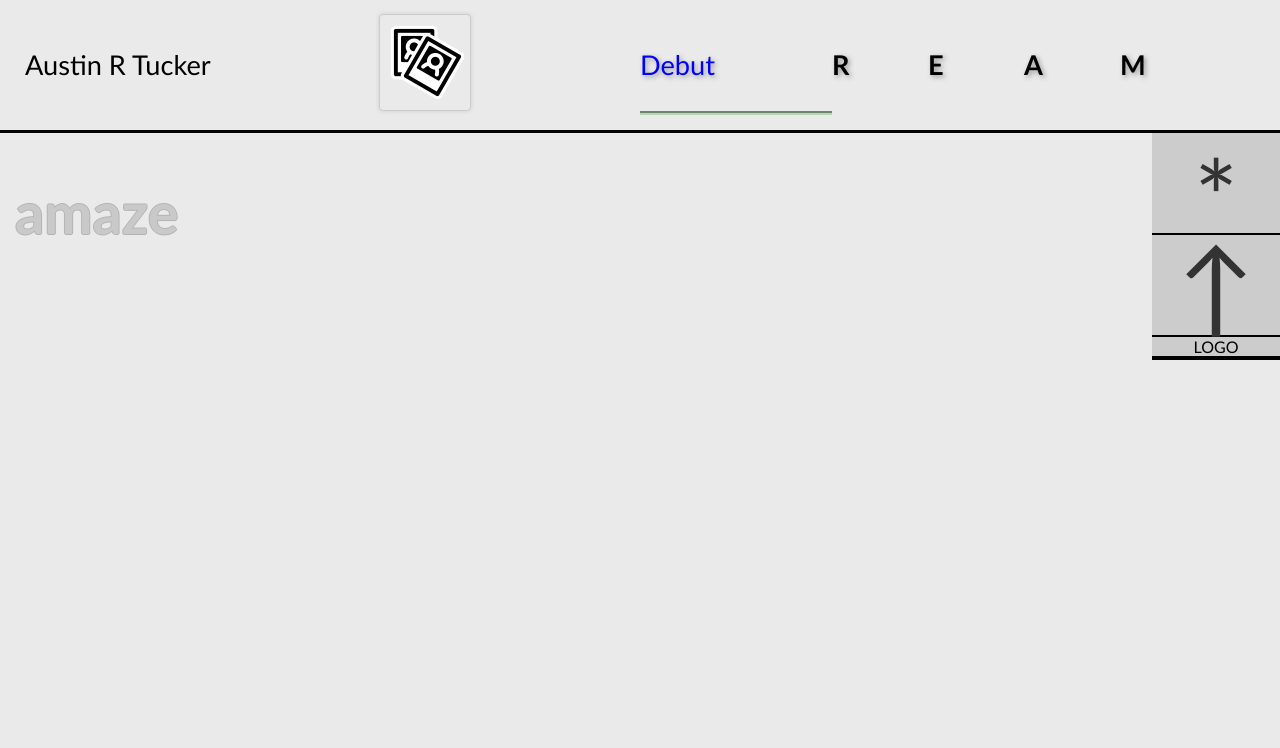
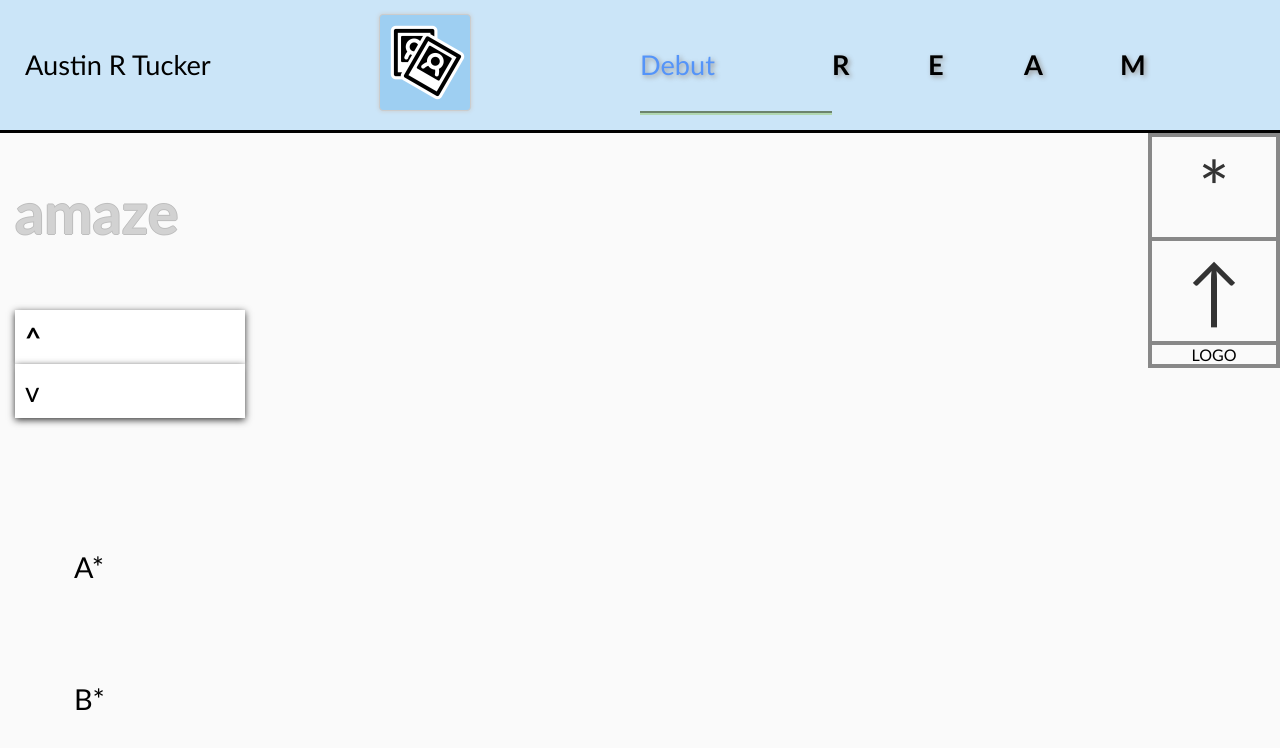
Before and after one commit to AlteredCow/web2.0, a plain HTML site: page tuckerware.html in a window 1280 px wide. Drawn offline with Linux system fonts and the light colour scheme.

Commit message:
Mostly Graphic Changes

```diff
--- a/content/A/base_A.html
+++ b/content/A/base_A.html
@@ -1,9 +1,13 @@
 <h1>amaze</h1>
 <ul class = "scrollList">
+		<li class = "headerBox">^</li>
 		<li  ng-repeat = "topic in records" ng-click = "expandTopic('A', 'archive', $index)">{{topic.title}}</li>
+		<li>v</li>
 </ul>
 
-<div class = "contentDisplay">
+<div class = "contentDisplay" style = "display: block;">
+	A*
 </div>
-<div class = "contentDisplayHelper">
+<div class = "contentDisplayHelper" style = "display: block;">
+	B*
 </div>
--- a/content/D/base_D.html
+++ b/content/D/base_D.html
@@ -4,7 +4,7 @@
   Wise choice visiting here
   The name is Austin Tucker
   <br/>
-<img id = "main_photo" src = "img/personal/hh_grey.jpg"/>
+<img id = "main_photo" src = "img/personal/hh_yayay.png"/>
   <br/>
   I have things to share
   You will enjoy these things
--- a/content/M/contacting.JSON
+++ b/content/M/contacting.JSON
@@ -10,11 +10,11 @@
       },
       {
         "type": "github",
-        "major": "<p><a target = '_blank' href = 'https://github.com/AlteredCow'>Head to GitHub!</a></p>"
+        "major": "<p><a target = '_blank' href = 'https://github.com/AlteredCow'>To GitHub!</a></p>"
       },
       {
         "type": "personal",
-        "major": "<p><a href = './tuckerware.html'>Go to Site!</a></p>"
+        "major": "<p><a href = './tuckerware.html'>My personal site!</a></p>"
       }
     ]
 }
--- a/css/scss/_a_specific.scss
+++ b/css/scss/_a_specific.scss
@@ -0,0 +1,3 @@
+.headerBox{
+  font-weight: bold;
+}
--- a/css/scss/_colors.scss
+++ b/css/scss/_colors.scss
@@ -1,4 +1,4 @@
-$color_light-grey: #EAEAEA;
+$color_light-grey: #fafafa;
 $color_fair-grey: #ccc;
 $color_dark-grey: #666;
 $color_scarlet: #ff2400;
@@ -6,9 +6,10 @@ $color_deep-red: #cc1d00;
 $color_faint-blue: #4d4dff;
 
 $color_bg-primary: $color_light-grey;
-$color_bg-light: rgba(143, 232, 232, 0.5);
-$color_link-primary: blue;
-$color_link-hover: #00b3b3;
-$color_list-hover: rgba(255, 0, 25, 0.7);
+$color_bg-light: #CBE5F8;
+$color_list-hover: $color_bg-light;
+$color_link-primary: #5494f9;
+$color_link-hover: #08c98c;
+// $color_list-hover: rgba(255, 0, 25, 0.7);
 $color_h1: #999;
 $color_h2: #777;
--- a/css/scss/_d_specific.scss
+++ b/css/scss/_d_specific.scss
@@ -1,7 +1,7 @@
 #main_photo{
   width: 400px;
   height: 230px;
-  border: 2px solid;
+  border: 2px solid #cbcbcb;
 }
 
 #goto_arrow{
--- a/css/scss/_gridview.scss
+++ b/css/scss/_gridview.scss
@@ -11,6 +11,7 @@ $grid-box-color: #333;
       font-size: $font_size-header;
       font-family: $font_family-header;
       font-weight: 400;
+      // font-weight: bold;
 
       padding-bottom: 80px;
       vertical-align: top;
--- a/css/scss/_universals.scss
+++ b/css/scss/_universals.scss
@@ -41,6 +41,12 @@ $space-tiny: 2px;
   background: white;
   outline: 1px solid black;
 
+  a{
+      color: $color_link-hover;
+  }
+
+
+
   ul{
     font-size: 0;
     margin: 0;
@@ -51,22 +57,23 @@ $space-tiny: 2px;
     padding: 10px;
     overflow: hidden;
     text-shadow: 2px 2px 4px rgba(196, 196, 196, 0.88);
-  }
-  li:nth-child(odd){
-    background: $color_bg-light;
+
+    &:nth-child(odd){
+      background: $color_bg-light;
+    }
   }
 
 }
 
 // after ng-include changes src
 .ng-animate {
-  transition:0.8s linear all;
+  transition: 0.1s linear all;
 }
 .ng-enter {
   opacity:0;
-}
-.ng-enter.ng-enter-active {
-  opacity:1;
+  &.ng-enter-active {
+    opacity:1;
+  }
 }
 .ng-leave {
   opacity:1;
@@ -81,7 +88,8 @@ $space-tiny: 2px;
 
 .scrollList{
   font-size: 0;
-
+  width: 20%;
+  // max-height: 1000px;
 
   li{
     font-size: 28px;
@@ -89,10 +97,10 @@ $space-tiny: 2px;
     cursor: pointer;
     background: white;
     box-shadow:  0px  2px 7px #333;
-  }
-  li:hover{
-    background: $color_list-hover;
-  }
+    &:hover{
+      background: $color_list-hover;
+    }
+}
 
 }
 
--- a/css/scss/tuckerware.scss
+++ b/css/scss/tuckerware.scss
@@ -6,8 +6,8 @@
 @import "a_specific";
 @import "m_specific";
 @import "colors";
+@import "universals";
 @import "fonts";
-@import "universals";
 @import "accordion";
 @charset "utf-8";
 
@@ -19,10 +19,12 @@
 	display: flex;
 	justify-content: space-between;
 	font-size: $font_size-banner;
+	font-weight: bold;
 	height: 130px;
 	-webkit-align-items: center;
-    -ms-flex-align: center;
-    align-items: center;
+  -ms-flex-align: center;
+  align-items: center;
+	background: $color_bg-light;
 
 	*{
 		font-weight: lighter;
@@ -32,8 +34,6 @@
 		line-height: 100px;
 		padding-left: 25px;
 	}
-	a > img {
-	}
 
 }
 
@@ -42,10 +42,9 @@
 	width: $thmb-sm * 0.75;
 	height: $thmb-sm * 0.75;
 
-
 	padding: $space-sm $space-sm/2 $space-sm $space-sm;
 	cursor: pointer;
-	background: $color_bg-primary;
+	background: #9ecff2;
 	@include  glow-wrap(4px, $color_fair-grey);
 
 }
@@ -117,15 +116,18 @@ $rightsideWidth: 100% - $leftsideWidth;
 
 #right_panel{
 	width: $rightsideWidth;
-	background: $color_fair-grey;
 	height: auto;
 	position: fixed;
 	right: 0;
 
 	a{
 		box-sizing:border-box;
-		font-size: 104px;
+		font-size: 74px;
+		line-height: 100px;
 		color: #333333;
+
+		background: $color_light-grey;
+		@extend  .link-buffer;
 	}
 
 	a:hover{
@@ -137,7 +139,7 @@ $rightsideWidth: 100% - $leftsideWidth;
 #right_panel, #right_panel > * {
 	// @include box-shadow-menu(inset, $color_deep-red);
 	text-align: center;
-	border-bottom: 2px solid black;
+	border: 2px solid #888;
 }
 
 
--- a/scripts/tuckerware.js
+++ b/scripts/tuckerware.js
@@ -74,13 +74,10 @@ $(document).ready(function() {
             CONTENT_DISPLAY_BETA.html(selected_topic.minor);
 
           }
-
       }
+    }]); // END(controller)
 
 
-
-
-    }]); // END(controller)
 
 
     // // SECTION: adjust heights after resize
--- a/tuckerware.html
+++ b/tuckerware.html
@@ -38,7 +38,7 @@
 
     <!-- For Settings and Logo -->
         <ul id = "right_panel" >
-            <li id = "settings_cog" onclick="deploySettings()"><a href = "">*</a></li>
+            <li id = "settings_cog" onclick="deploySettings()"><a href = "#">*</a></li>
             <li><a id = "up_arrow" href = "javascript:scrollToTop()" >↑</a></li>
             <li id = "site_logo">LOGO</li>
         </ul>
```
Also changed, not shown: content/M/base_M.html (+1 -1 lines), content/R/favorites.html (+1 -1 lines), css/rendered_css/tuckerware.css, img/personal/hh_glory.jpg (added), 4 other files.
